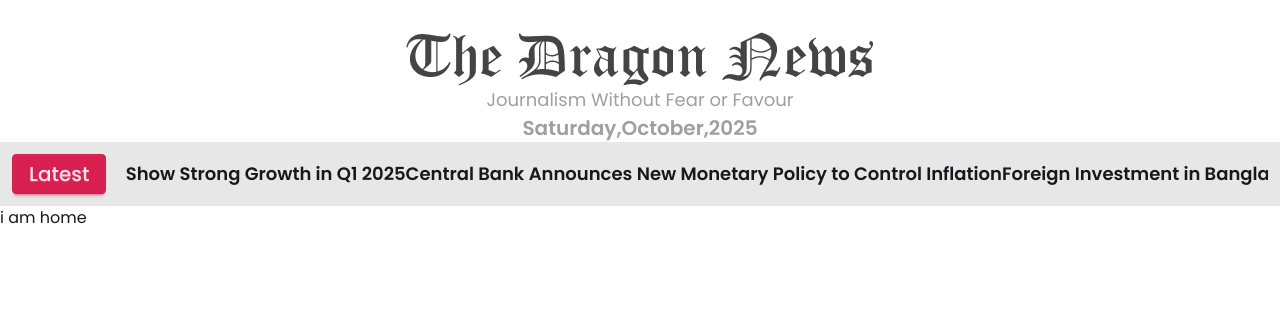
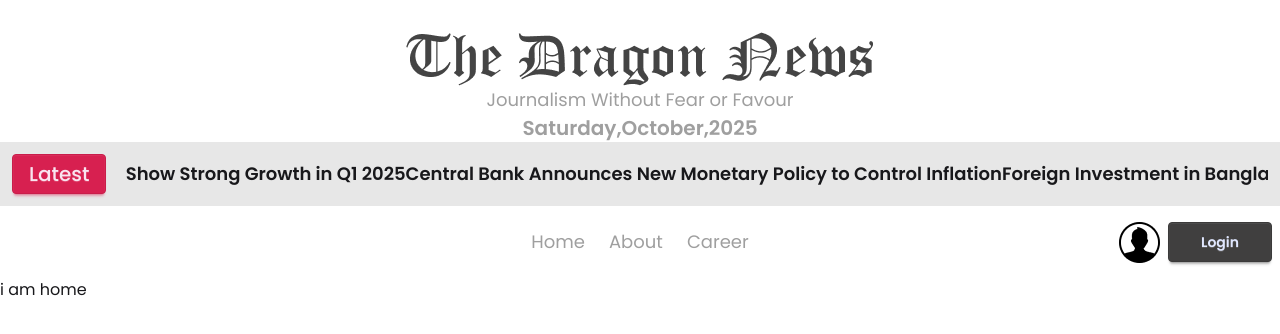
Before and after one commit to oliullahakib/dragon-news-project, a React (Vite) app: page / in a window 1280 px wide. Shown: the top 334 px of the page. Built offline with nearby package versions, Linux system fonts and the light colour scheme.

Commit message:
navbar added to header in mainLayout

```diff
--- a/src/components/MainLayout/Header.jsx
+++ b/src/components/MainLayout/Header.jsx
@@ -3,6 +3,7 @@ import logoImg from "/logo.png"
 import { format } from 'date-fns';
 import MyContainer from './MyContainer';
 import Marquee from 'react-fast-marquee';
+import Navbar from '../Navbar';
 const Header = () => {
     return (
         <div>
@@ -19,6 +20,7 @@ const Header = () => {
                 <p className='text-lg font-semibold'>Foreign Investment in Bangladesh Reaches Record High in Fiscal Year 2024-25</p>
             </Marquee>
            </MyContainer>
+           <Navbar/>
         </div>
     );
 };
--- /dev/null
+++ b/src/components/Navbar.jsx
@@ -0,0 +1,44 @@
+import React from 'react';
+import MyContainer from './MainLayout/MyContainer';
+import { NavLink } from 'react-router';
+import userLogo from "../assets/user.png"
+const Navbar = () => {
+    const links = <>
+   <li> <NavLink to={"/"}>Home</NavLink></li>
+   <li> <NavLink to={"/about"}>About</NavLink></li>
+   <li> <NavLink to={"/career"}>Career</NavLink></li>
+    </>
+    return (
+        <MyContainer>
+            <div className="navbar bg-base-100 ">
+            <div className="navbar-start">
+                <div className="dropdown">
+                    <div tabIndex={0} role="button" className="btn btn-ghost lg:hidden">
+                        <svg xmlns="http://www.w3.org/2000/svg" className="h-5 w-5" fill="none" viewBox="0 0 24 24" stroke="currentColor"> <path strokeLinecap="round" strokeLinejoin="round" strokeWidth="2" d="M4 6h16M4 12h8m-8 6h16" /> </svg>
+                    </div>
+                    <ul
+                        tabIndex="-1"
+                        className="menu menu-sm dropdown-content bg-base-100 rounded-box z-1 mt-3 w-52 p-2 shadow">
+                        {
+                            links
+                        }
+                    </ul>
+                </div>
+            </div>
+            <div className="navbar-center hidden lg:flex">
+                <ul className="menu menu-horizontal px-1 text-accent text-lg">
+                    {
+                        links
+                    }
+                </ul>
+            </div>
+            <div className="navbar-end space-x-2">
+                <img src={userLogo} alt="" />
+                <a className="btn btn-primary px-8">Login</a>
+            </div>
+        </div>
+        </MyContainer>
+    );
+};
+
+export default Navbar;
```
